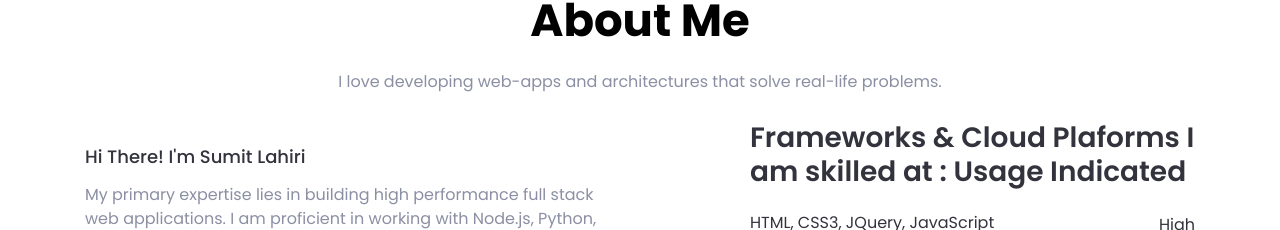
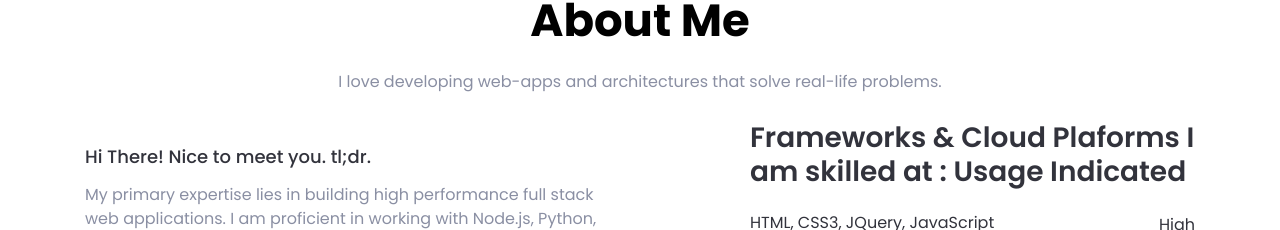
Before and after one commit to 3dfullstack/Portfolio-Netlify, a plain HTML site: page index.html in a window 1280 px wide. Shown: the part 951-1181 px from the top of the page. Drawn offline with Linux system fonts and the light colour scheme; files whose address does not match are found by name.

Commit message:
Update index.html

```diff
--- a/index.html
+++ b/index.html
@@ -192,7 +192,7 @@
             <div class="row">
                 <div class="col-lg-6">
                     <div class="about-content mt-50">
-                        <h5 class="about-title">Hi There! I'm Sumit Lahiri</h5>
+                        <h4 class="about-title">Hi There! Nice to meet you. tl;dr.</h4>
                                 My primary expertise lies in building high performance full stack web applications. I am
                         proficient in working with Node.js, Python, Golang & modern C++/C codebases.
                         <br />
```
